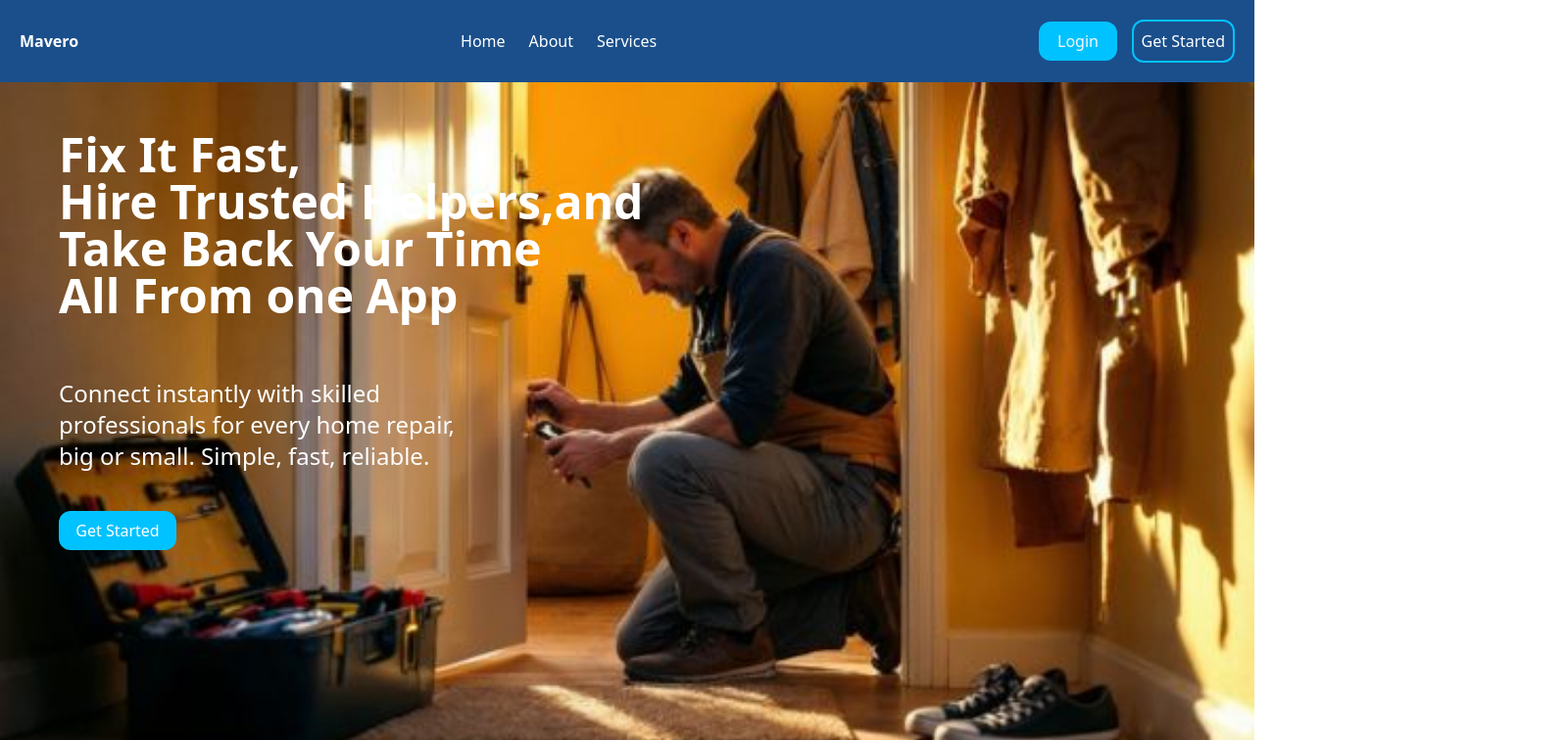
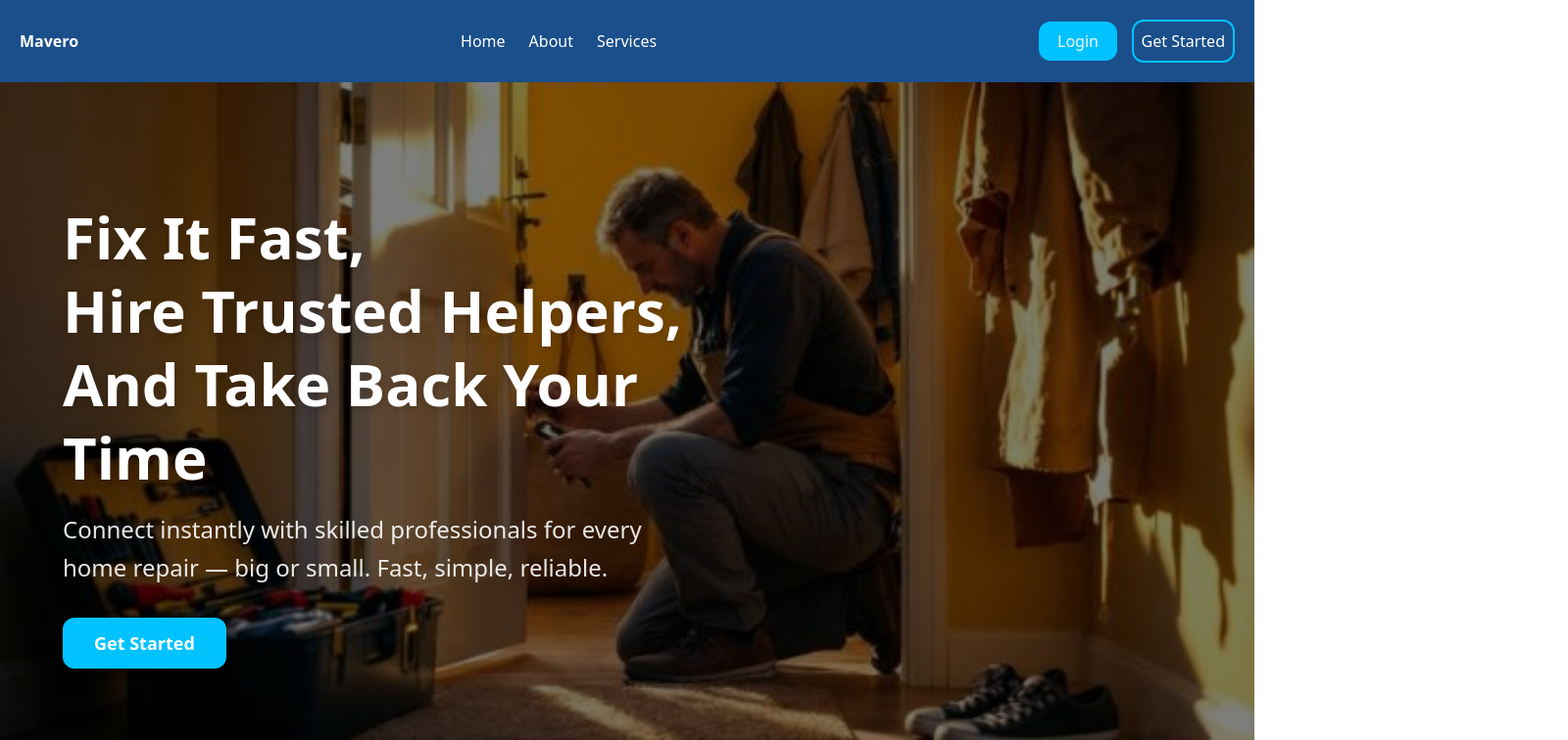
Before and after one commit to REMASOFT2468/mavero, a React (Vite) app: page / in a window 1280 px wide. Shown: the top 756 px of the page at 98% size, 1600 px wide, since content can reach past the window. Built offline with nearby package versions, Linux system fonts and the light colour scheme.

Commit message:
modified:   src/components/Hero.jsx

```diff
--- a/src/components/Hero.jsx
+++ b/src/components/Hero.jsx
@@ -4,29 +4,30 @@ import image1 from "../assets/image/image1.jpeg";
 const Hero = () => {
   return (
     <section
-      className="relative h-[70vh] w-full bg-cover bg-center bg-no-repeat flex md:h-[90vh]"
+      className="relative h-[75vh] md:h-[90vh] w-full bg-cover bg-center bg-no-repeat flex items-center"
       style={{ backgroundImage: `url(${image1})` }}
     >
-      <div className="absolute inset-0 bd-black/"></div>
-      <div className="mt-[90px] md:-mt-[10px]">
-        <h4 className="text-white text-xl font-bold p-10 md:p-15 md:text-5xl md:w-[200vh]">
+      {/* Dark overlay */}
+      <div className="absolute inset-0 bg-black/50"></div>
+
+      {/* Content */}
+      <div className="relative z-10 px-6 md:px-16 max-w-3xl">
+        <h1 className="text-white text-3xl md:text-6xl font-extrabold leading-tight drop-shadow-lg">
           Fix It Fast,
           <br />
-          Hire Trusted Helpers,and <br />
-          Take Back Your Time <br />
-          All From one App
-        </h4>
-        <p className="text-white text-1xl ml-10 md:ml-15 text-2xl">
-          Connect instantly with skilled <br />
-          professionals for every home repair,
-          <br /> big or small. Simple, fast, reliable.
+          Hire Trusted Helpers,
+          <br />
+          And Take Back Your Time
+        </h1>
+
+        <p className="text-white text-lg md:text-2xl mt-4 opacity-90 leading-relaxed">
+          Connect instantly with skilled professionals for every home repair —
+          big or small. Fast, simple, reliable.
         </p>
-        <div className="p-10  flex gap-[20px] md:-ml-5">
-          <button className="bg-[#00C2FF] h-10 w-30 rounded-xl text-white md:ml-10">
-            {" "}
-            Get Started
-          </button>
-        </div>
+
+        <button className="mt-8 bg-[#00C2FF] hover:bg-[#00A6D8] transition-all duration-300 px-8 py-3 rounded-xl text-white text-lg font-semibold shadow-md">
+          Get Started
+        </button>
       </div>
     </section>
   );
```
